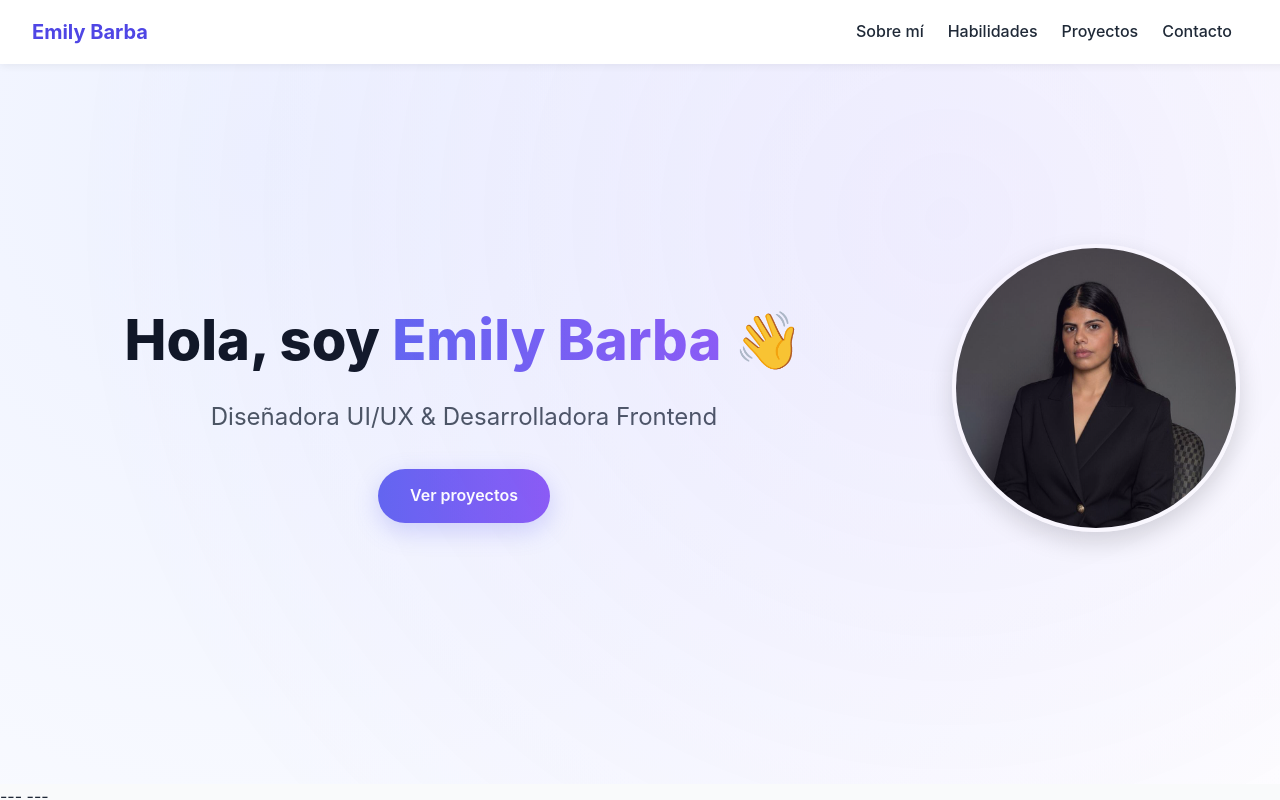
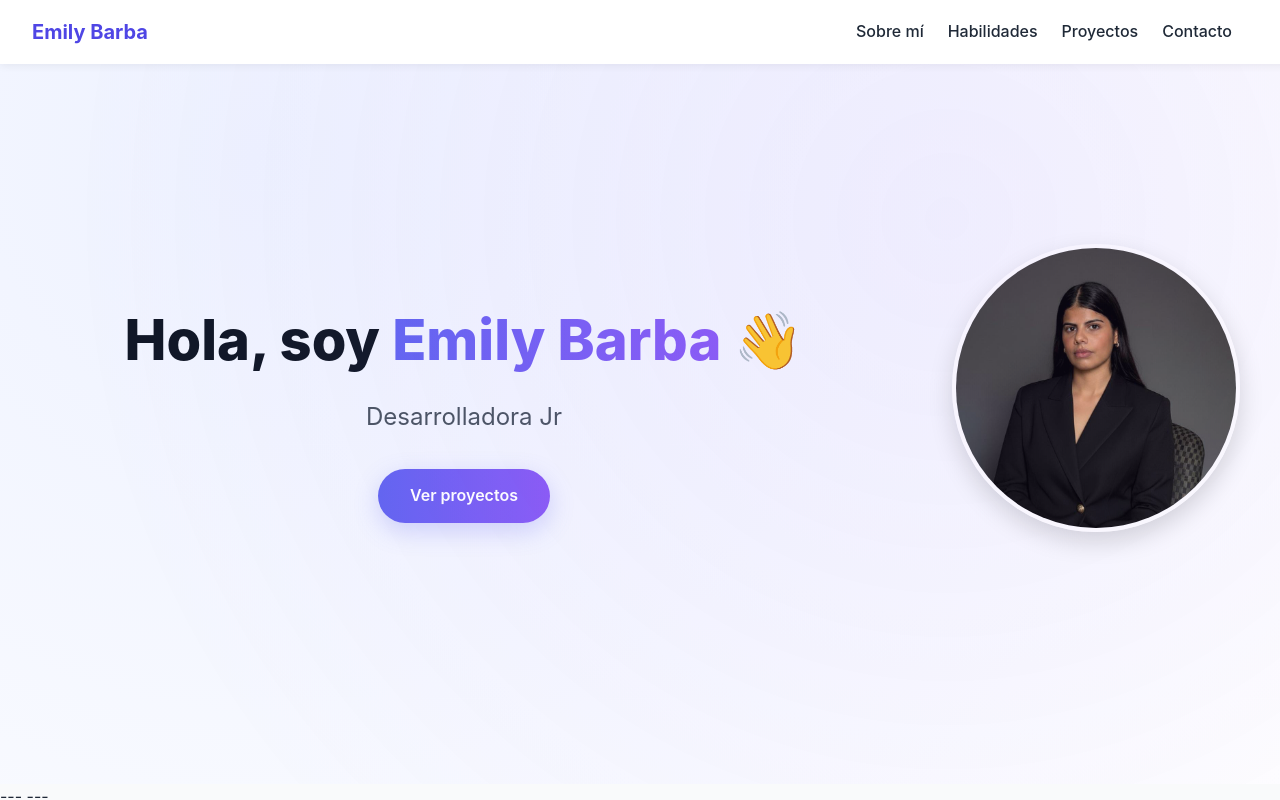
Before and after one commit to emilym26/Emily-portaflio, an Astro site: page / in a window 1280 px wide. Shown: the top 800 px of the page. Built offline with nearby package versions, Linux system fonts and the light colour scheme; Astro itself is replaced by a stand-in of ours.

Commit message:
Update Hero.astro

```diff
--- a/src/components/Hero.astro
+++ b/src/components/Hero.astro
@@ -6,7 +6,7 @@ const { title, subtitle, cta } = Astro.props;
   <div class="hero-content">
     <div class="hero-text">
       <h1 class="hero-title">Hola, soy <span>Emily Barba</span> 👋</h1>
-      <p class="hero-subtitle">Diseñadora UI/UX & Desarrolladora Frontend</p>
+      <p class="hero-subtitle">Desarrolladora Jr</p>
       <a href="files/Emily Barba Valdés.pdf" class="hero-btn">Ver proyectos</a>
     </div>
 
```
